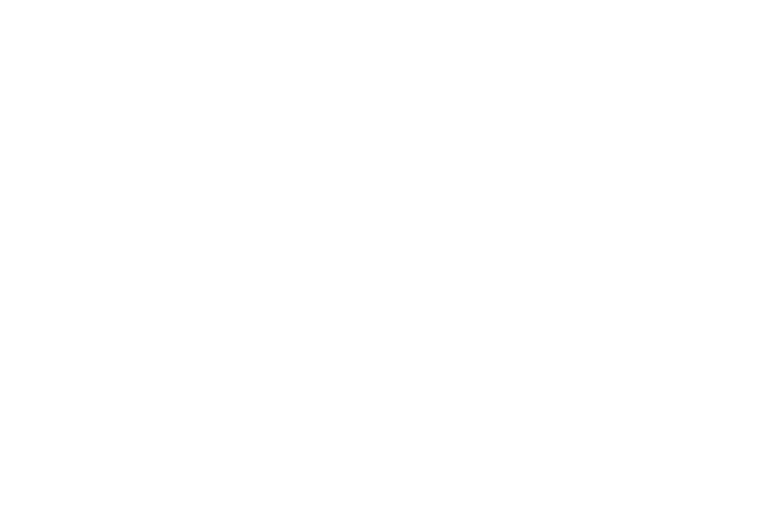
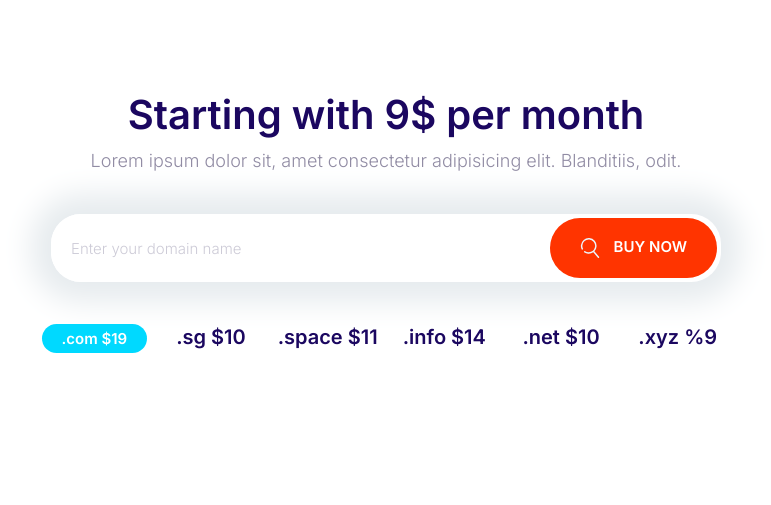
Before and after one commit to swatdope/ngodup, a plain HTML site: page index.html in a window 1280 px wide. Shown: the whole page, without its empty margins (254-1025 px from the left). Drawn offline with Linux system fonts and the light colour scheme; files whose address does not match are found by name.

Commit message:
Domain block

```diff
--- a/css/styles.css
+++ b/css/styles.css
@@ -179,11 +179,18 @@ a{
     cursor: pointer;
     font-size: 1.5rem;
     font-weight: 600;
+    margin: 1rem 0;
+    outline: 0;
     padding: 2rem 3rem;
+    text-align: center;
     text-transform: uppercase;
     white-space: nowrap;
-    text-align: center;
-    margin: 1rem 0;;
+ }
+ .btn .icon{
+    width: 2rem;
+    height: 2rem;
+    margin-right: 1rem;
+    vertical-align: middle;
  }
  .btn--primary{
     background: var(--color-primary);
@@ -253,7 +260,7 @@ a{
 .input-group .input{
     border: 0;
     flex-grow: 1;
-    padding: 1.5rem 1rem;
+    padding: 1.5rem 2rem;
 }
 .input-group .btn{
     margin: 4px;
@@ -604,3 +611,26 @@ a{
         align-self: center;
     }
 }
+/* Domain block */
+.block-domain .input-group{
+    box-shadow: 0 0 30px 20px #e6ebee;
+    border: 0;
+    margin: 4rem auto;
+    max-width: 670px;
+}
+.block-domain__prices{
+    display: grid;
+    grid-template-columns: repeat(3, 1fr);
+    grid-template-rows: repeat(2,6rem);
+    font-size: 2rem;
+    font-weight: 600;
+    justify-items: center;
+    max-width: 70rem;
+    margin: 0 auto;
+}
+@media screen and (min-width: 768px){
+    .block-domain__prices{
+        grid-template-columns: repeat(auto-fit, minmax(10rem, 1fr));
+
+    }
+}
--- a/index.html
+++ b/index.html
@@ -14,6 +14,32 @@
     <title>Document</title>
   </head>
   <body>
+    <section class="block container block-domain">
+      <header class="block__header">
+        <h2>Starting with 9$ per month</h2>
+        <p>
+          Lorem ipsum dolor sit, amet consectetur adipisicing elit. Blanditiis,
+          odit.
+        </p>
+      </header>
+      <div class="input-group">
+        <input type="text" placeholder="Enter your domain name" class="input" />
+        <button class="btn btn--accent">
+          <svg class="icon icon--white">
+            <use xlink:href="images/sprite.svg#search"></use>
+          </svg>
+          Buy Now
+        </button>
+      </div>
+      <ul class="list block-domain__prices">
+        <li><span class="badge badge--secondary">.com $19</span></li>
+        <li>.sg $10</li>
+        <li>.space $11</li>
+        <li>.info $14</li>
+        <li>.net $10</li>
+        <li>.xyz %9</li>
+      </ul>
+    </section>
     <script src="./js/main.js"></script>
   </body>
 </html>
```
